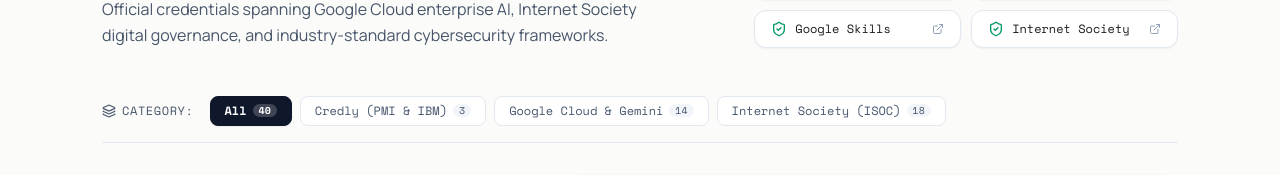
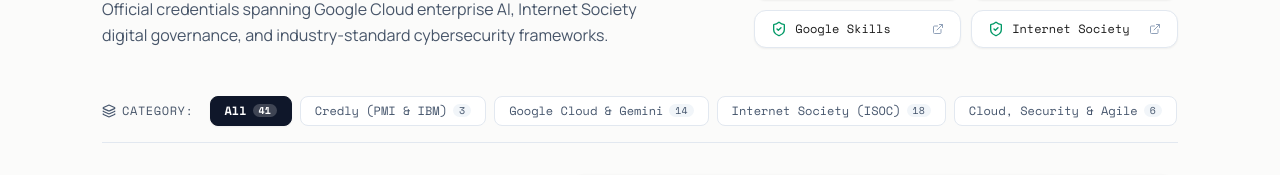
Before and after one commit to zainmabid/myportfolio, a React (Vite) app: page / in a window 1280 px wide. Shown: the part 11144-11319 px from the top of the page. Built offline with nearby package versions, Linux system fonts and the light colour scheme.

Commit message:
feat(badges): add Certified Scrum@Scale Practitioner badge to verified badges section

```diff
--- a/src/components/GoogleBadges.tsx
+++ b/src/components/GoogleBadges.tsx
@@ -16,7 +16,8 @@ const FILTER_GROUPS: BadgeGroup[] = [
   'All',
   'Credly (PMI & IBM)',
   'Google Cloud & Gemini',
-  'Internet Society (ISOC)'
+  'Internet Society (ISOC)',
+  'Cloud, Security & Agile'
 ];
 
 export const GoogleBadges: React.FC = () => {
--- a/src/data/content.ts
+++ b/src/data/content.ts
@@ -143,7 +143,8 @@ export type BadgeGroup =
   | 'All'
   | 'Credly (PMI & IBM)'
   | 'Google Cloud & Gemini'
-  | 'Internet Society (ISOC)';
+  | 'Internet Society (ISOC)'
+  | 'Cloud, Security & Agile';
 
 export interface VerifiedBadge {
   id: string;
@@ -1751,6 +1752,18 @@ export const PORTFOLIO_DATA: PortfolioData = {
         "description": "Foundational cloud architecture, virtualization, hybrid cloud models, microservices, and enterprise cloud operations."
     },
     {
+        "id": "badge-scrum-at-scale",
+        "title": "Certified Scrum@Scale Practitioner",
+        "issuer": "Scrum@Scale",
+        "group": "Cloud, Security & Agile",
+        "date": "2023",
+        "badgeUrl": "https://zain.zaintegrated.com/certifications/Certified%20Scrum%20Scale%20Practitioner%20by%20Scrum%40Scale.pdf",
+        "image": "/certifications/badges/certified-scrum-scale-practitioner.png",
+        "category": "Enterprise Agile & Scaling",
+        "verificationType": "Scrum@Scale Certified",
+        "description": "Certified Scrum@Scale Practitioner credential demonstrating mastery in scaling agile across multiple teams, Scrum of Scrums (SoS), Executive Action Team (EAT), and organizational agility frameworks."
+    },
+    {
         "id": "badge-scrum-master-csm",
         "title": "Certified ScrumMaster® (CSM)",
         "issuer": "Scrum Alliance",
```
Also changed, not shown: public/certifications/badges/certified-scrum-scale-practitioner.png (added).
